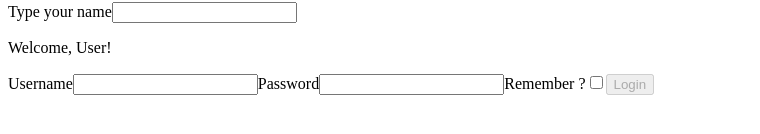
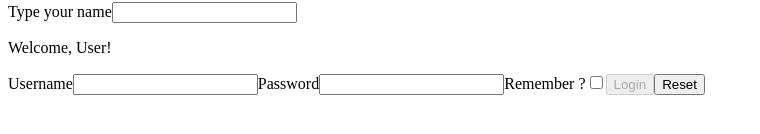
Before and after one commit to fleola/my-app, a React (Create React App) app in the folder components-new-app/: page / in a window 1280 px wide. Shown: the part 406-540 px from the top of the page, without its empty margins (0-760 px from the left). Built offline with nearby package versions, Linux system fonts and the light colour scheme.

Commit message:
forms 04

```diff
--- a/components-new-app/src/Login.js
+++ b/components-new-app/src/Login.js
@@ -19,15 +19,29 @@ export class Login extends React.Component {
   handleLogin = () => {
     this.props.login(this.state);
   };
+  handleClean = () => {
+    this.setState(() => {
+      return {
+        username: "",
+        password: "",
+        remember: false,
+      };
+    });
+  };
 
   render() {
     return (
       <div>
         <label>Username</label>
-        <input name="username" onChange={this.handleInput}></input>
+        <input
+          name="username"
+          value={this.state.username}
+          onChange={this.handleInput}
+        ></input>
         <label>Password</label>
         <input
           name="password"
+          value={this.state.password}
           type="password"
           onChange={this.handleInput}
         ></input>
@@ -35,6 +49,7 @@ export class Login extends React.Component {
         <input
           name="remember"
           type="checkbox"
+          checked={this.state.remember}
           onChange={this.handleInput}
         ></input>
 
@@ -44,6 +59,7 @@ export class Login extends React.Component {
         >
           Login
         </button>
+        <button onClick={this.handleClean}>Reset</button>
       </div>
     );
   }
```
Also changed, not shown: 1 other file (tests, documents, lock files or other folders).
